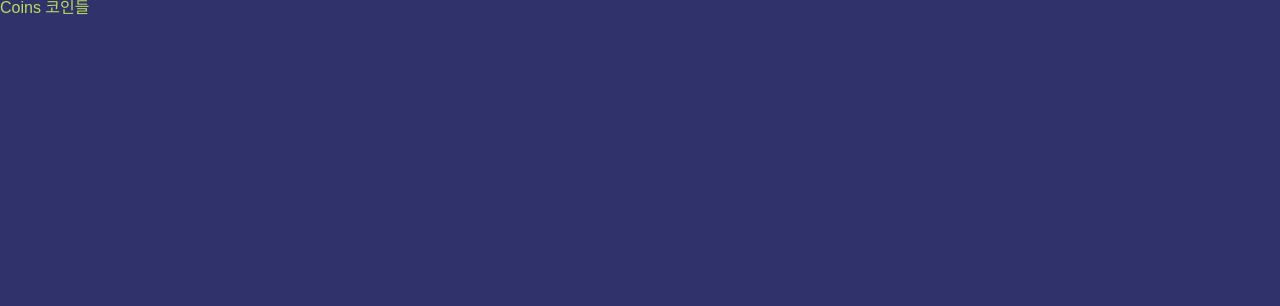
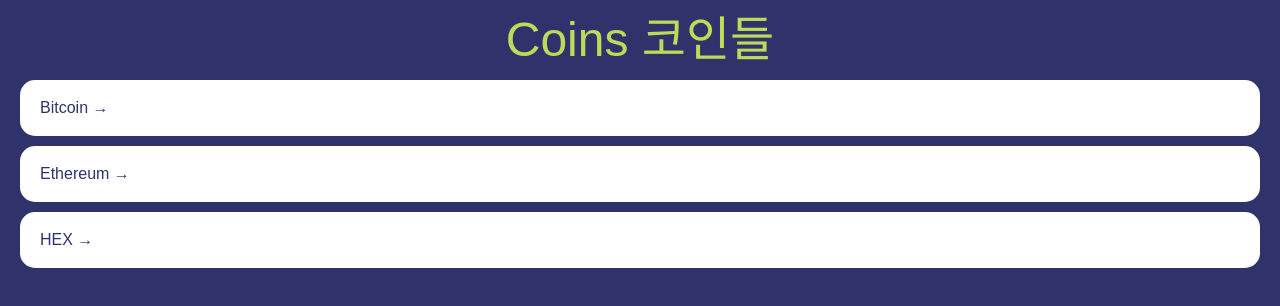
Before and after one commit to task11/coinTracker-react-typescript-frontend, a React (Create React App) app: page / in a window 1280 px wide. Shown: the top 306 px of the page. Built offline with nearby package versions, Linux system fonts and the light colour scheme.

Commit message:
style: Styling CSS of the home(coin) & Make Mock data

```diff
--- a/src/App.tsx
+++ b/src/App.tsx
@@ -61,6 +61,7 @@
   }
   a{
     text-decoration: none;
+    color: inherit;
   }
 `;
 
--- a/src/routes/Coin.tsx
+++ b/src/routes/Coin.tsx
@@ -3,7 +3,7 @@
 function Coin() {
   const { coinId } = useParams();
 
-  return <h1>Coin: {coinId}</h1>;
+  return <h1>Coin: {coinId} </h1>;
 }
 
 export default Coin;
--- a/src/routes/Coins.tsx
+++ b/src/routes/Coins.tsx
@@ -1,13 +1,92 @@
-import { useParams } from "react-router-dom";
+import { Link } from "react-router-dom";
 import styled from "styled-components";
 
-const Title = styled.h1`
-  color : ${props => props.theme.accentColor}
+
+const Container = styled.div`
+  padding: 0px 20px;
 `;
 
+const Header = styled.header`
+  height: 10vh;
+  display: flex;
+  justify-content: center;
+  align-items: center;
+`;
+
+const CoinsList = styled.ul`
+
+`;
+
+const Coin = styled.li`
+  background-color: white;
+  color: ${(props) => props.theme.bgColor};
+  margin-bottom: 10px;
+
+  border-radius: 15px;
+
+  a{
+    transition: color 0.2s ease-in;
+    display: block;
+    padding: 20px;
+  }
+  &:hover{
+    a{
+      color: ${props => props.theme.accentColor};
+    }
+  }
+`;
+
+const Title = styled.h1`
+  font-size: 48px;
+  color : ${props => props.theme.accentColor};
+`;
+
+const coins = [
+  {
+    id: "btc-bitcoin",
+    name: "Bitcoin",
+    symbol: "BTC",
+    rank: 1,
+    is_new: false,
+    is_active: true,
+    type: "coin",
+  },
+  {
+    id: "eth-ethereum",
+    name: "Ethereum",
+    symbol: "ETH",
+    rank: 2,
+    is_new: false,
+    is_active: true,
+    type: "coin",
+  },
+  {
+    id: "hex-hex",
+    name: "HEX",
+    symbol: "HEX",
+    rank: 3,
+    is_new: false,
+    is_active: true,
+    type: "token",
+  },
+];
+
 function Coins() {
-
-  return <Title>Coins 코인들</Title>;
+  return (
+    <Container>
+      <Header>
+        <Title>Coins 코인들</Title>
+      </Header>
+      <CoinsList>
+        {coins.map(coin => (
+          <Coin key={coin.id}>
+            <Link to={`/${coin.id}`}>
+              {coin.name} &rarr;
+            </Link>
+          </Coin>))}
+      </CoinsList>
+    </Container>
+  );
 }
 
 export default Coins;
```
Also changed, not shown: 1 other file (tests, documents, lock files or other folders).
